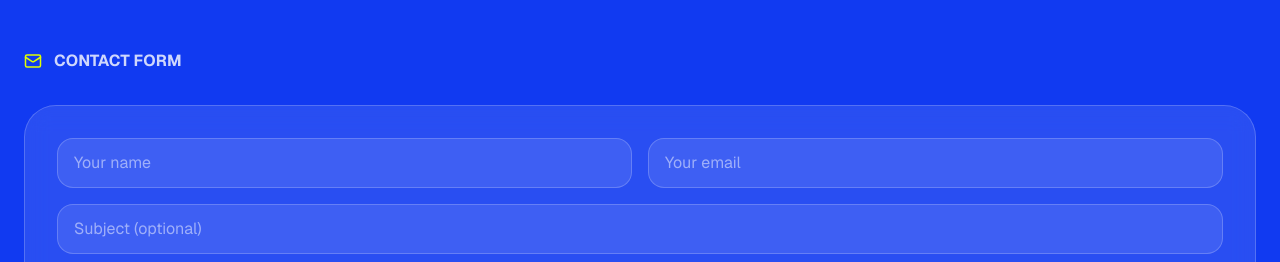
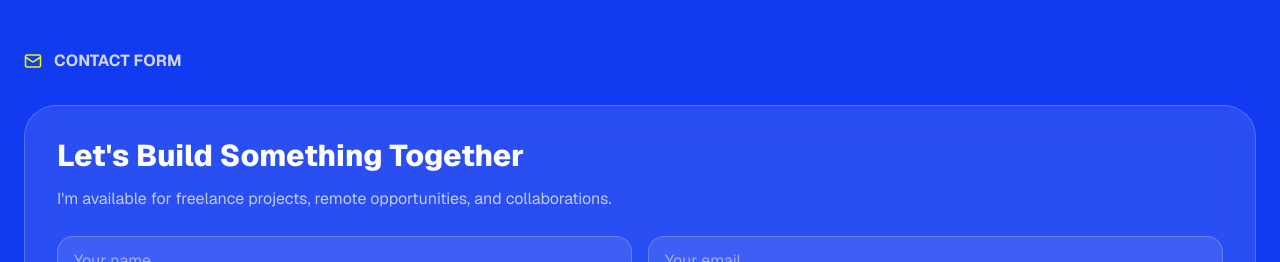
Before and after one commit to huutruong2304/neon-forge-portfolio, a Next.js app: page / in a window 1280 px wide. Shown: the part 3400-3662 px from the top of the page. Built offline with nearby package versions, Linux system fonts and the light colour scheme; no server answers.

Commit message:
feat: add collaboration and freelance CTA

```diff
--- a/components/section/contact-section.tsx
+++ b/components/section/contact-section.tsx
@@ -114,6 +114,13 @@ const ContactSection = () => {
 
       <Reveal delay={100}>
         <GlassCard className="p-6 md:p-8 rounded-4xl">
+          <div className="mb-6">
+            <h3 className="text-2xl md:text-3xl font-extrabold text-white">Let&apos;s Build Something Together</h3>
+            <p className="mt-3 max-w-2xl text-sm md:text-base leading-relaxed text-white/70">
+              I&apos;m available for freelance projects, remote opportunities, and collaborations.
+            </p>
+          </div>
+
           <form onSubmit={handleSubmit} className="space-y-4">
             <div className="grid grid-cols-1 sm:grid-cols-2 gap-4">
               <div>
```
